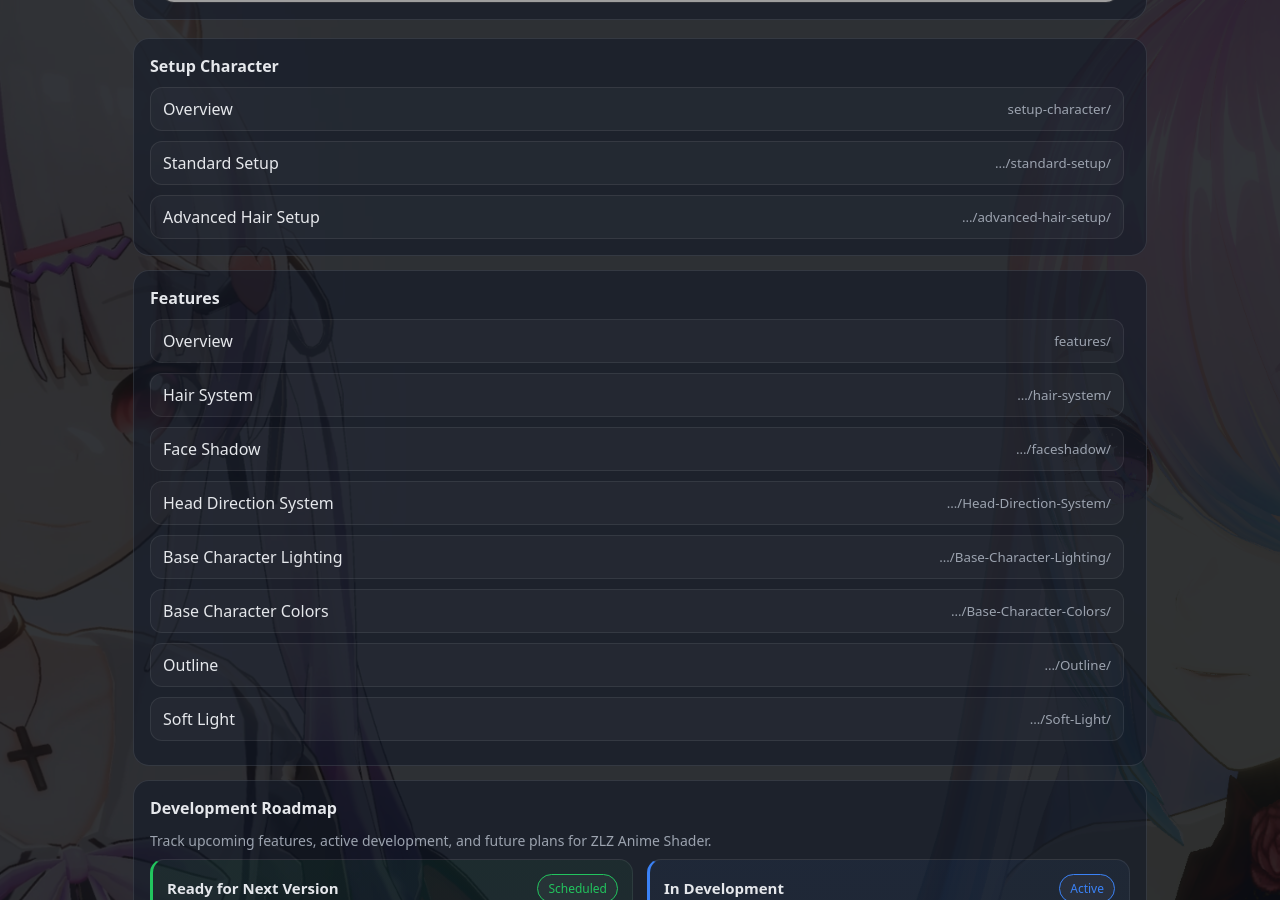
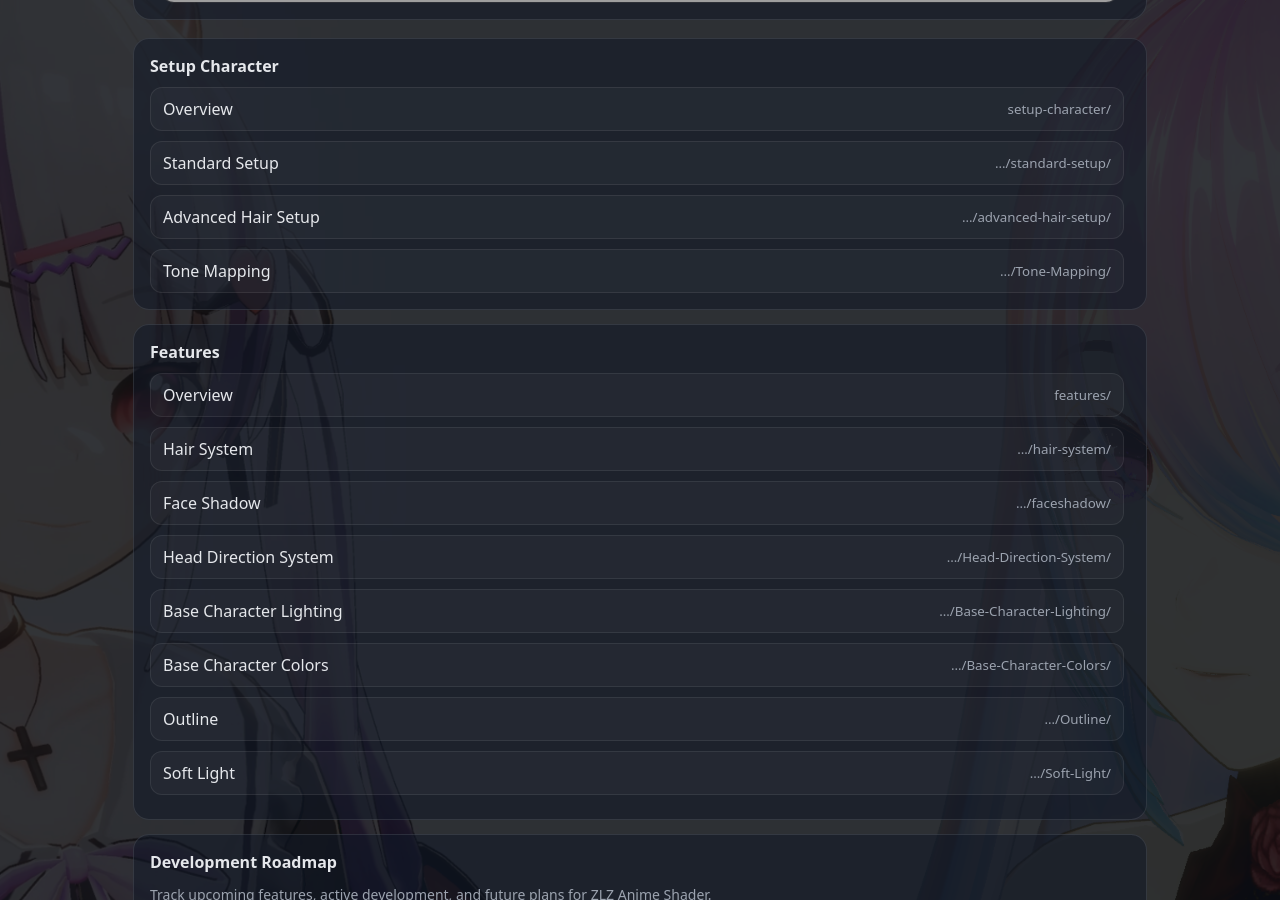
Before and after one commit to zlz-studio/zlz-studio.github.io, a Jekyll site: the page index.html, which Jekyll copies as it is, in a window 1280 px wide and 900 px high, scrolled down 942 px. Built offline with Jekyll 4.4.1, drawn with Linux system fonts in a browser that asks for light colours; grey boxes are pictures that could not be loaded.

Commit message:
Update index.html

```diff
--- a/index.html
+++ b/index.html
@@ -626,6 +626,7 @@
           <a class="item" href="/setup-character/"><span>Overview</span><small>setup-character/</small></a>
           <a class="item" href="/setup-character/standard-setup/"><span>Standard Setup</span><small>…/standard-setup/</small></a>
           <a class="item" href="/setup-character/advanced-hair-setup/"><span>Advanced Hair Setup</span><small>…/advanced-hair-setup/</small></a>
+          <a class="item" href="/setup-character/Tone-Mapping/"><span>Tone Mapping</span><small>…/Tone-Mapping/</small></a>
         </div>
       </section>
 
```
